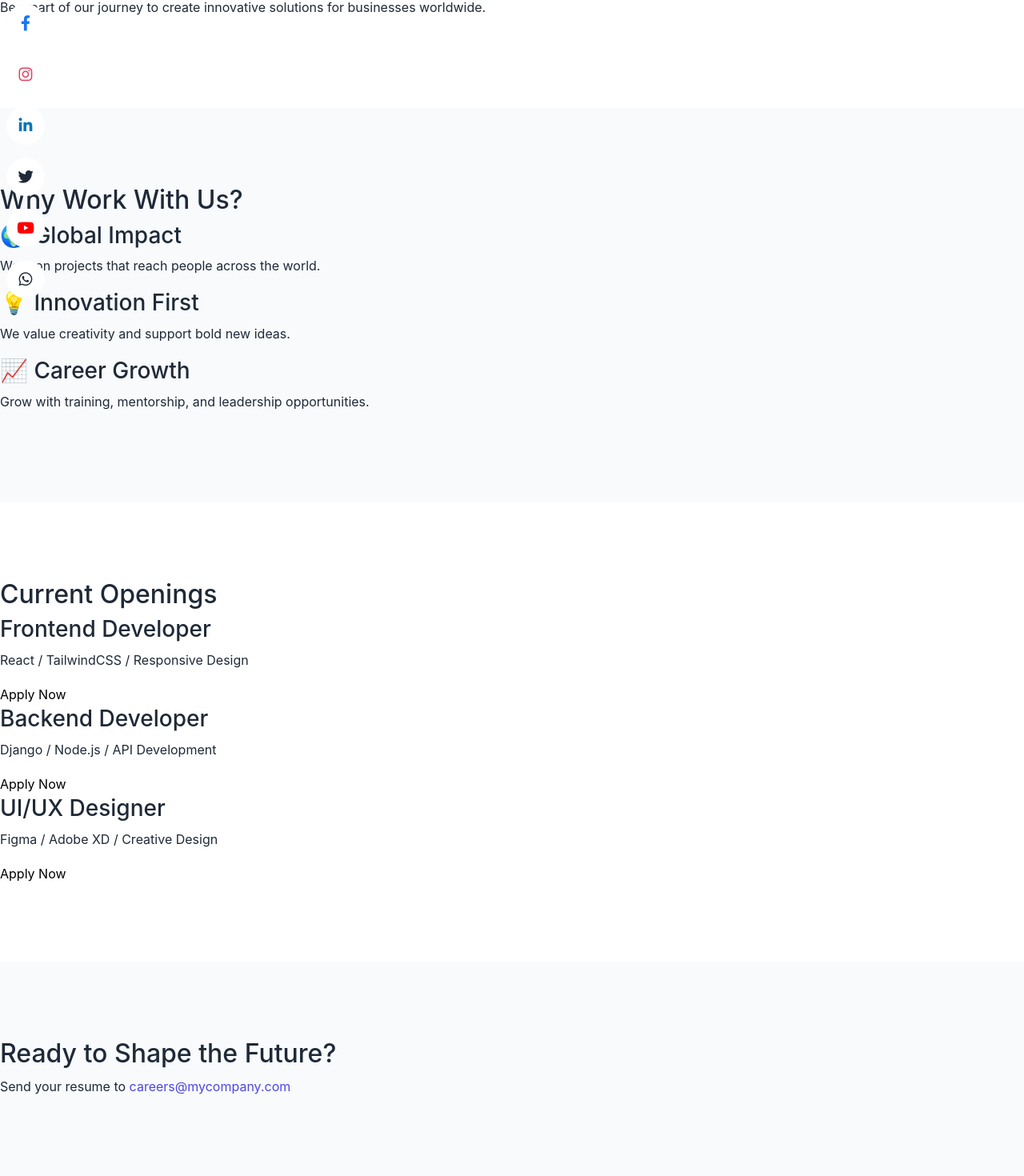
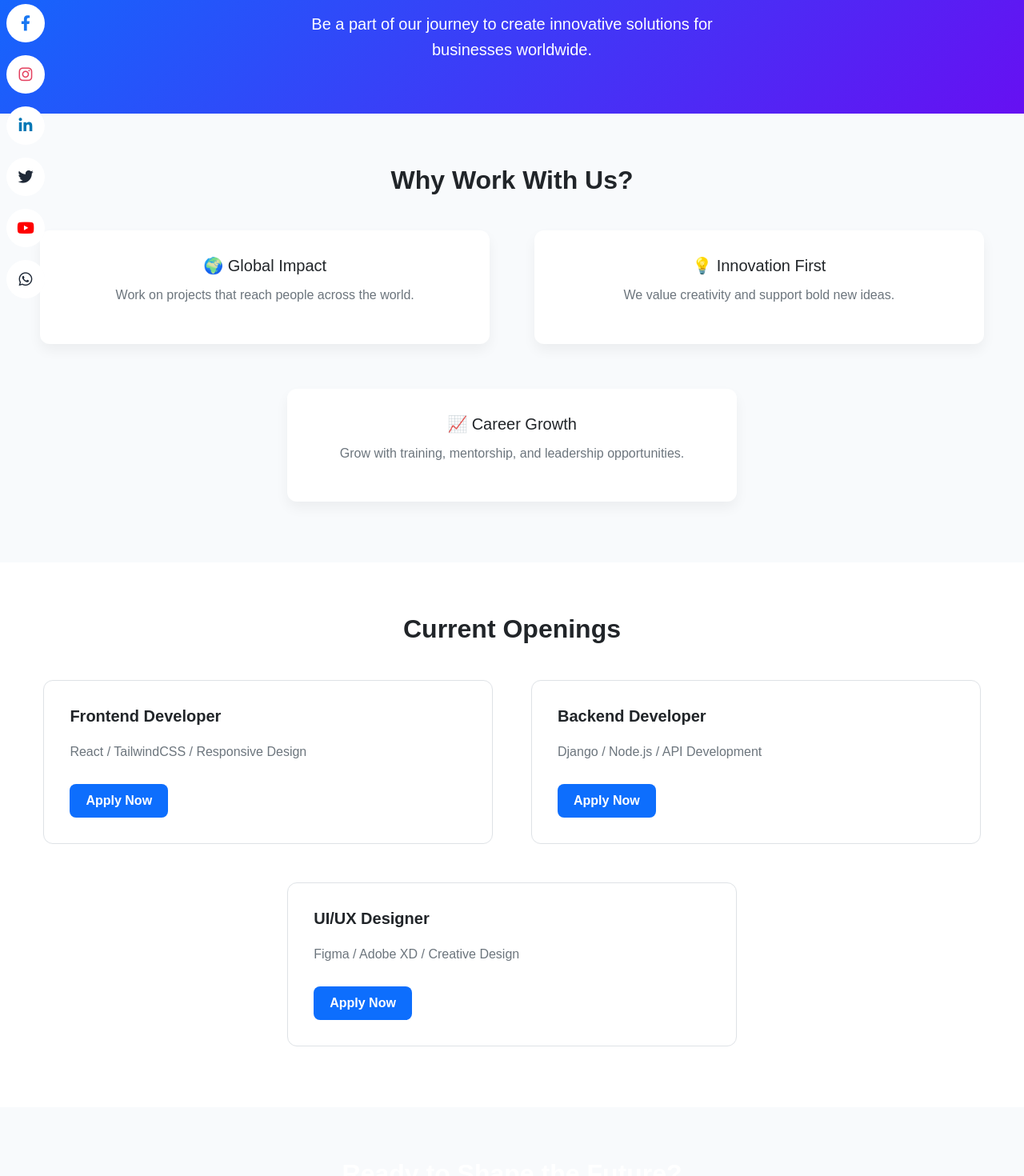
Before and after one commit to durkkasinfotech/Durkkas_Infotech, a React (Vite) app: page /DKITSITE/career in a window 1280 px wide. Shown: the part 211-1681 px from the top of the page at 80% size. Built offline with nearby package versions, Linux system fonts and the light colour scheme.

Commit message:
Your commit message here

```diff
--- a/src/styles/career.css
+++ b/src/styles/career.css
@@ -0,0 +1,178 @@
+/* Base Styling */
+.career-container {
+  font-family: 'Poppins', sans-serif;
+  color: #212529;
+  line-height: 1.6;
+}
+
+/* Hero Section */
+.career-hero {
+  background: linear-gradient(135deg, #0d6efd, #6610f2);
+  color: #fff;
+  text-align: center;
+  padding: 6rem 1rem 4rem;
+}
+.career-hero h1 {
+  font-size: 2.5rem;
+  font-weight: 700;
+  margin-bottom: 1rem;
+}
+.career-hero p {
+  font-size: 1.2rem;
+  max-width: 600px;
+  margin: 0 auto;
+}
+
+/* Why Work With Us Section */
+.career-why {
+  background-color: #f8f9fa;
+  text-align: center;
+  padding: 4rem 1rem;
+}
+.career-why h2 {
+  font-size: 2rem;
+  font-weight: 700;
+  margin-bottom: 2rem;
+}
+.career-grid {
+  display: flex;
+  flex-direction: column;
+  gap: 1.5rem;
+}
+.career-card {
+  background: #fff;
+  border-radius: 0.75rem;
+  box-shadow: 0 0.5rem 1rem rgba(0, 0, 0, 0.05);
+  padding: 1.5rem;
+  transition: transform 0.3s ease, box-shadow 0.3s ease;
+}
+.career-card h3 {
+  font-size: 1.25rem;
+  margin-bottom: 0.75rem;
+}
+.career-card p {
+  font-size: 1rem;
+  color: #6c757d;
+}
+.career-card:hover {
+  transform: translateY(-5px);
+  box-shadow: 0 1rem 2rem rgba(0,0,0,0.1);
+}
+
+/* Open Positions Section */
+.career-openings {
+  padding: 4rem 1rem;
+  text-align: center;
+}
+.career-openings h2 {
+  font-size: 2rem;
+  font-weight: 700;
+  margin-bottom: 2rem;
+}
+.job-listing {
+  display: flex;
+  flex-direction: column;
+  gap: 1.5rem;
+}
+.job-card {
+  background: #fff;
+  border: 1px solid #dee2e6;
+  border-radius: 0.75rem;
+  padding: 1.5rem;
+  text-align: left;
+  display: flex;
+  flex-direction: column;
+  gap: 0.75rem;
+  transition: transform 0.3s ease, box-shadow 0.3s ease;
+}
+.job-card h3 {
+  font-size: 1.25rem;
+  font-weight: 600;
+}
+.job-card p {
+  font-size: 1rem;
+  color: #6c757d;
+}
+.apply-btn {
+  align-self: start;
+  padding: 0.5rem 1.25rem;
+  border-radius: 0.5rem;
+  background-color: #0d6efd;
+  color: #fff;
+  border: none;
+  font-weight: 600;
+  transition: background-color 0.3s ease, transform 0.3s ease;
+}
+.apply-btn:hover {
+  background-color: #0b5ed7;
+  transform: translateY(-2px);
+}
+
+/* CTA Section */
+.career-cta {
+  background: #0d6efd;
+  color: #fff;
+  text-align: center;
+  padding: 4rem 1rem;
+}
+.career-cta h2 {
+  font-size: 2rem;
+  font-weight: 700;
+  margin-bottom: 1rem;
+}
+.career-cta p {
+  font-size: 1.1rem;
+}
+.career-cta a {
+  color: #fff;
+  font-weight: 600;
+  text-decoration: underline;
+}
+.career-cta a:hover {
+  color: #ffc107;
+}
+
+/* Responsive Styles */
+@media (min-width: 576px) {
+  .career-grid {
+    flex-direction: row;
+    justify-content: center;
+    flex-wrap: wrap;
+  }
+  .career-card {
+    flex: 0 0 45%;
+    margin: 0.75rem;
+  }
+  .job-listing {
+    flex-direction: row;
+    flex-wrap: wrap;
+    justify-content: center;
+  }
+  .job-card {
+    flex: 0 0 45%;
+    margin: 0.75rem;
+  }
+}
+
+@media (min-width: 992px) {
+  .career-hero h1 {
+    font-size: 3rem;
+  }
+  .career-hero p {
+    font-size: 1.25rem;
+  }
+  .career-grid {
+    gap: 2rem;
+  }
+  .career-card {
+    padding: 2rem;
+  }
+  .job-card {
+    padding: 2rem;
+  }
+}
+
+/* Extra Styling for Hover Effects */
+.career-card:hover, .job-card:hover {
+  cursor: pointer;
+}
```
